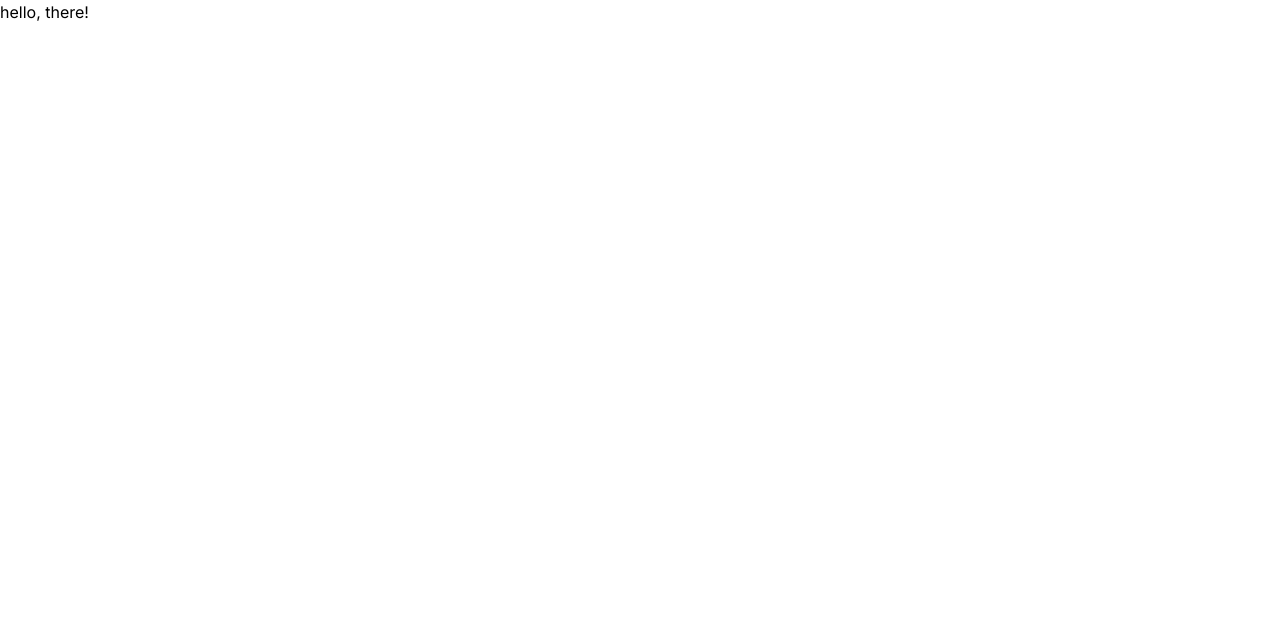
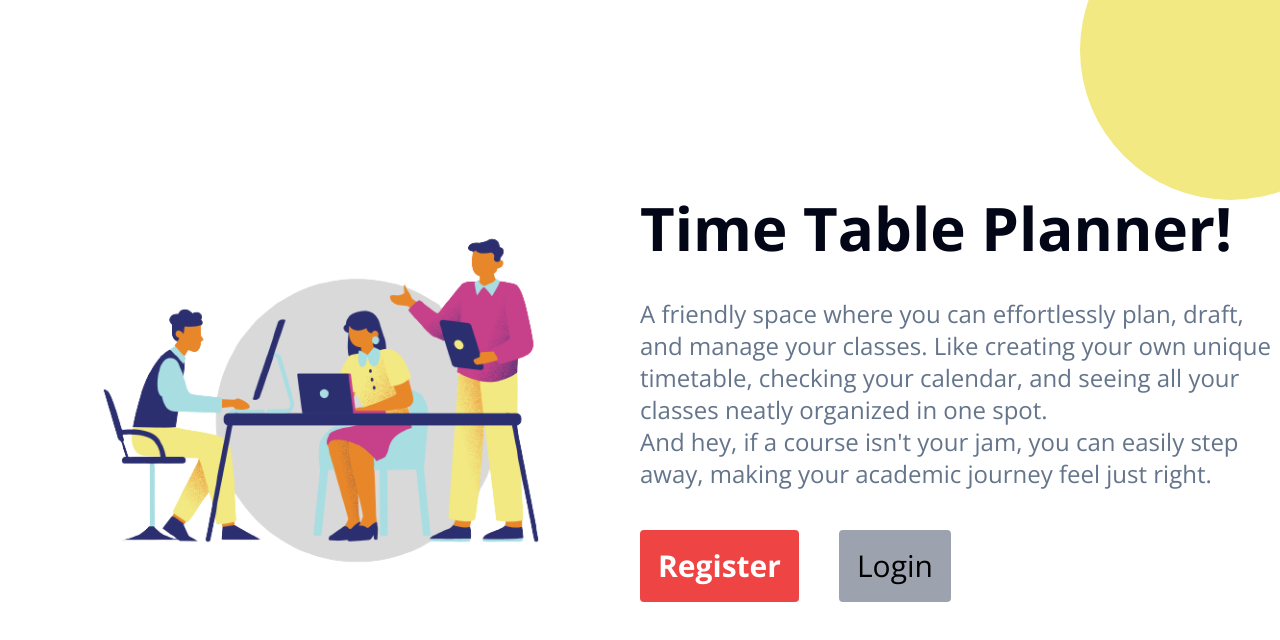
Before and after one commit to Gauravtripathii/line-up, a Next.js app: page / in a window 1280 px wide. Shown: the top 640 px of the page. Built offline with nearby package versions, Linux system fonts and the light colour scheme.

Commit message:
home-page-ui

```diff
--- /dev/null
+++ b/src/app/home.css
@@ -0,0 +1,24 @@
+main {
+    width: 100%;
+    position: relative;
+    overflow-x: hidden;
+}
+main .img-container {
+  width: 50%;
+}
+
+main .home-content {
+  width: 50%;
+}
+
+/* background circle designs */
+.bg-circle {
+    width: 300px;
+    height: 300px;
+    background-color: #F2E982;
+    border-radius: 50%;
+
+    position: absolute;
+    right: -100px;
+    top: -100px;
+}
--- a/src/app/layout.tsx
+++ b/src/app/layout.tsx
@@ -1,8 +1,8 @@
 import './globals.css'
 import type { Metadata } from 'next'
-import { Inter } from 'next/font/google'
+import { Open_Sans } from 'next/font/google'
 
-const inter = Inter({ subsets: ['latin'] })
+const open = Open_Sans({ subsets: ['latin'] })
 
 export const metadata: Metadata = {
   title: 'Create Next App',
@@ -19,7 +19,7 @@ export default function RootLayout({
       <head>
         <title>LineUp</title>
       </head>
-      <body className={inter.className}>{children}</body>
+      <body className={open.className}>{children}</body>
     </html>
   )
 }
--- a/src/app/page.tsx
+++ b/src/app/page.tsx
@@ -1,9 +1,37 @@
+import "./home.css";
 import Image from "next/image";
 
 export default function Home() {
   return (
-    <main>
-      <h1>hello, there!</h1>
+    <main className="flex h-screen">
+      <div className="img-container h-full flex content-center items-center">
+        <Image
+          src="/assets/home-img.png"
+          alt="home page image"
+          layout="intrinsic"
+          width={1000}
+          height={700}
+          className="home-image"
+        />
+      </div>
+      <div className="home-content  flex-col h-full flex justify-center">
+        <h1 className="text-6xl font-bold text-slate-950 mb-10">
+          Time Table Planner!
+        </h1>
+        <p className="text-2xl text-slate-500 mb-10">
+          A friendly space where you can effortlessly plan, draft, and manage
+          your classes. Like creating your own unique timetable, checking your
+          calendar, and seeing all your classes neatly organized in one spot.
+          <br />
+          And hey, if a course isn't your jam, you can easily step away, making
+          your academic journey feel just right.
+        </p>
+        <p className="text-3xl flex gap-10">
+          <button className="border-2 border-red-500 rounded bg-red-500 text-white font-bold p-4 hover:bg-white hover:text-red-500">Register</button>
+          <button className="border-2 border-gray-400 rounded bg-gray-400 p-4 hover:bg-white">Login</button>
+        </p>
+      </div>
+      <div className="bg-circle"></div>
     </main>
   );
 }
```
Also changed, not shown: package.json (+6 -6 lines), public/assets/home-img.png (added), 1 other file (tests, documents, lock files or other folders).
